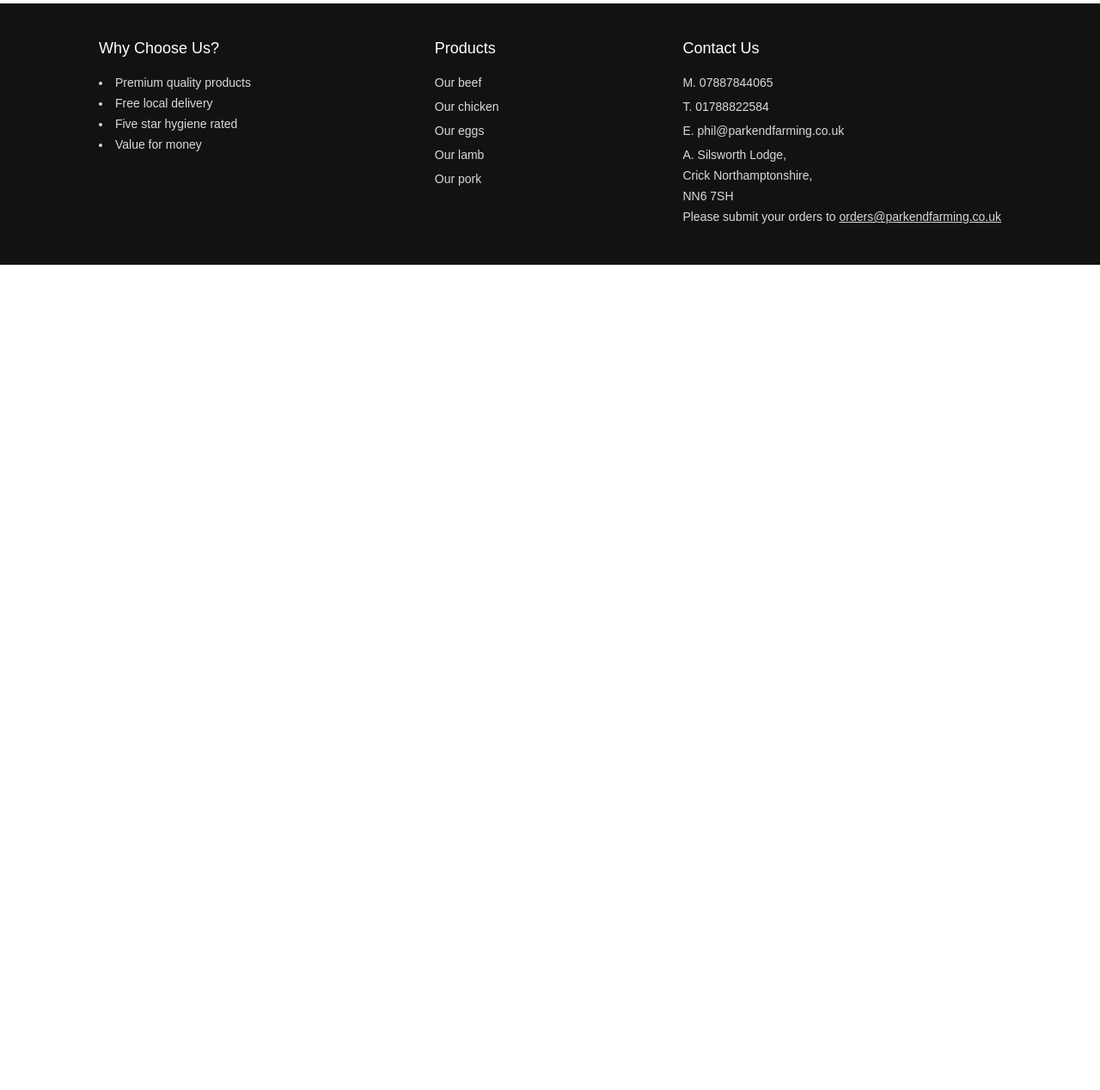
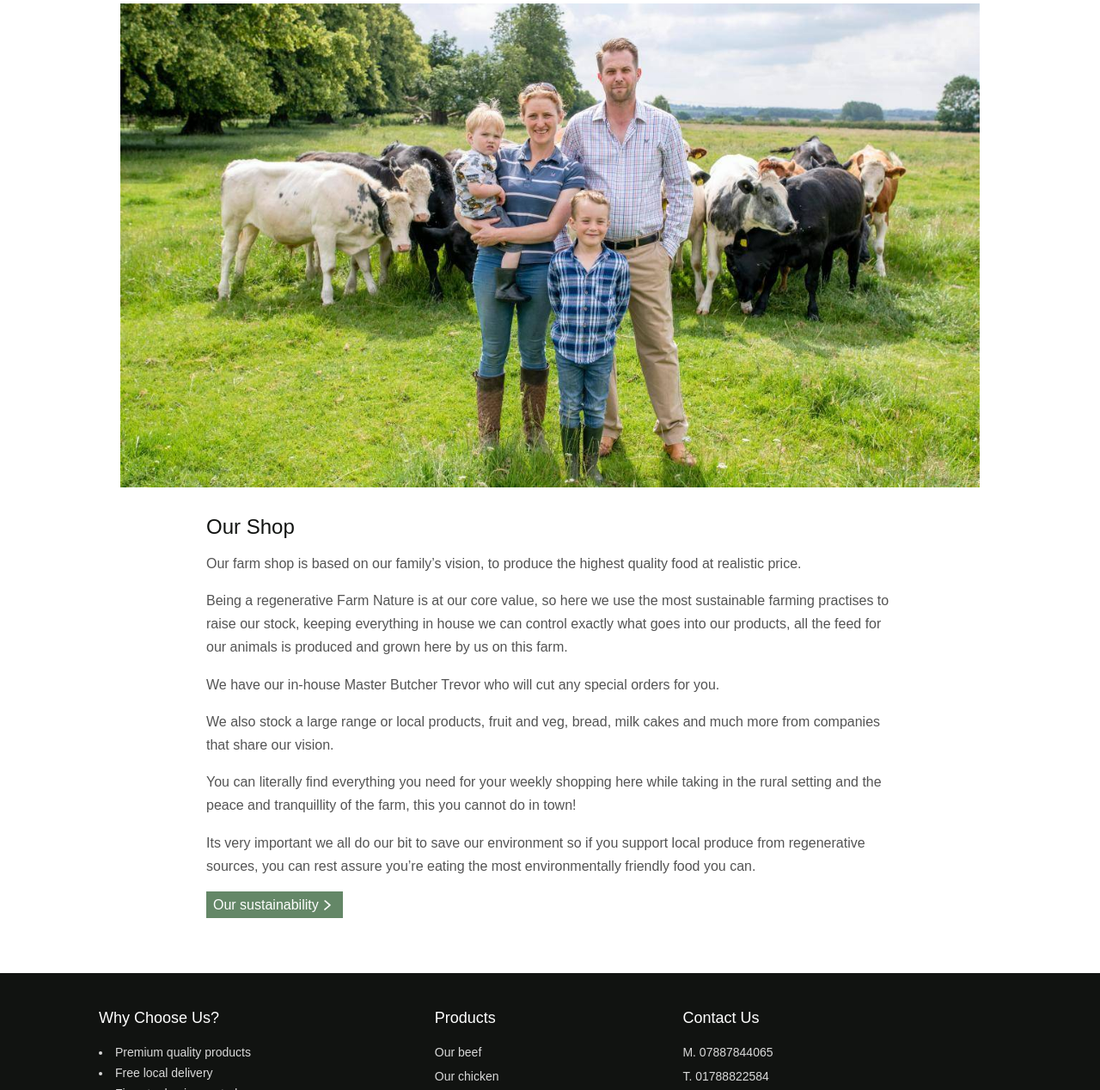
Before and after one commit to LeeMMT/park-end, a plain HTML site: page in_development/templates/index.html in a window 1280 px wide. Shown: the part 2756-4024 px from the top of the page at 86% size. Before the commit the page ends 3064 px from the top, so only its background shows below. Drawn offline with Linux system fonts and the light colour scheme; a web font is replaced by a local one.

Commit message:
Added copy for farm shop

```diff
--- a/in_development/templates/index.html
+++ b/in_development/templates/index.html
@@ -165,6 +165,31 @@
           <img class="location-img" src="../static/assets/images/home/location.png" alt="" />
         </div>
       </div>
+      <section class="splash home-about">
+        <div class="container">
+          <img class="full-width-img" src="../static/assets/images/home/family.jpeg" alt="" />
+          <div class="text-wrapper">
+            <h2 class="small-header">Our Shop</h2>
+            <p>Our farm shop is based on our family’s vision, to produce the highest quality food at realistic price.</p>
+            <p>
+              Being a regenerative Farm Nature is at our core value, so here we use the most sustainable farming practises to raise our stock, keeping
+              everything in house we can control exactly what goes into our products, all the feed for our animals is produced and grown here by us on this
+              farm.
+            </p>
+            <p>We have our in-house Master Butcher Trevor who will cut any special orders for you.</p>
+            <p>We also stock a large range or local products, fruit and veg, bread, milk cakes and much more from companies that share our vision.</p>
+            <p>
+              You can literally find everything you need for your weekly shopping here while taking in the rural setting and the peace and tranquillity of the
+              farm, this you cannot do in town!
+            </p>
+            <p>
+              Its very important we all do our bit to save our environment so if you support local produce from regenerative sources, you can rest assure you’re
+              eating the most environmentally friendly food you can.
+            </p>
+            <a href="environment.html" class="simple-btn">Our sustainability<i class="thick-arrow-right"></i></a>
+          </div>
+        </div>
+      </section>
       <!-- Image Slider Begin -->
       <div class="carousel-container" style="display: none">
         <i class="arrow-left" id="previousBtn"></i>
```
